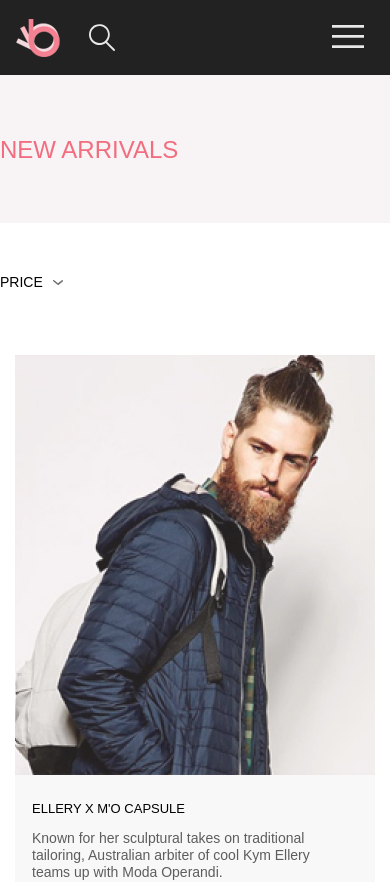
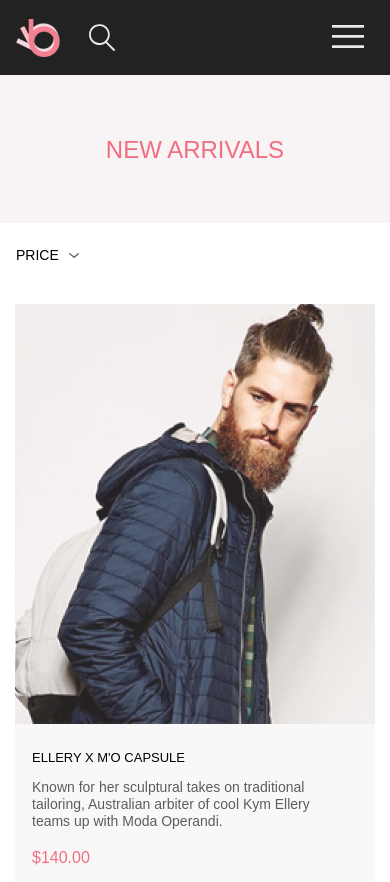
Before and after one commit to Mercique/FashionVue, a Vue app: page /catalog/accesories in a window 390 px wide. Shown: the top 882 px of the page. Built offline with nearby package versions, Linux system fonts and the light colour scheme; a web font is replaced by a local one.

Commit message:
completed adaptive for catalog page

```diff
--- a/src/components/Breadcrumb.vue
+++ b/src/components/Breadcrumb.vue
@@ -26,4 +26,17 @@
     color: #F16D7F;
   }
 }
+
+@media (max-width: 1200px) {
+  .breadcrumb {
+    padding-left: 16px;
+    padding-right: 16px;
+  }
+}
+
+@media (max-width: 425px) {
+  .breadcrumb {
+    justify-content: center;
+  }
+}
 </style>
--- a/src/components/FilterCatalog.vue
+++ b/src/components/FilterCatalog.vue
@@ -107,4 +107,20 @@
     }
   }
 }
+
+@media (max-width: 1200px) {
+  .catalog__filter {
+    padding-left: 16px;
+    padding-right: 16px;
+  }
+  .catalog__filter .catalog__item[open] .filter-price {
+    left: 1px;
+  }
+}
+
+@media (max-width: 768px) {
+  .catalog__filter {
+    margin: 24px 0 40px;
+  }
+}
 </style>
```
